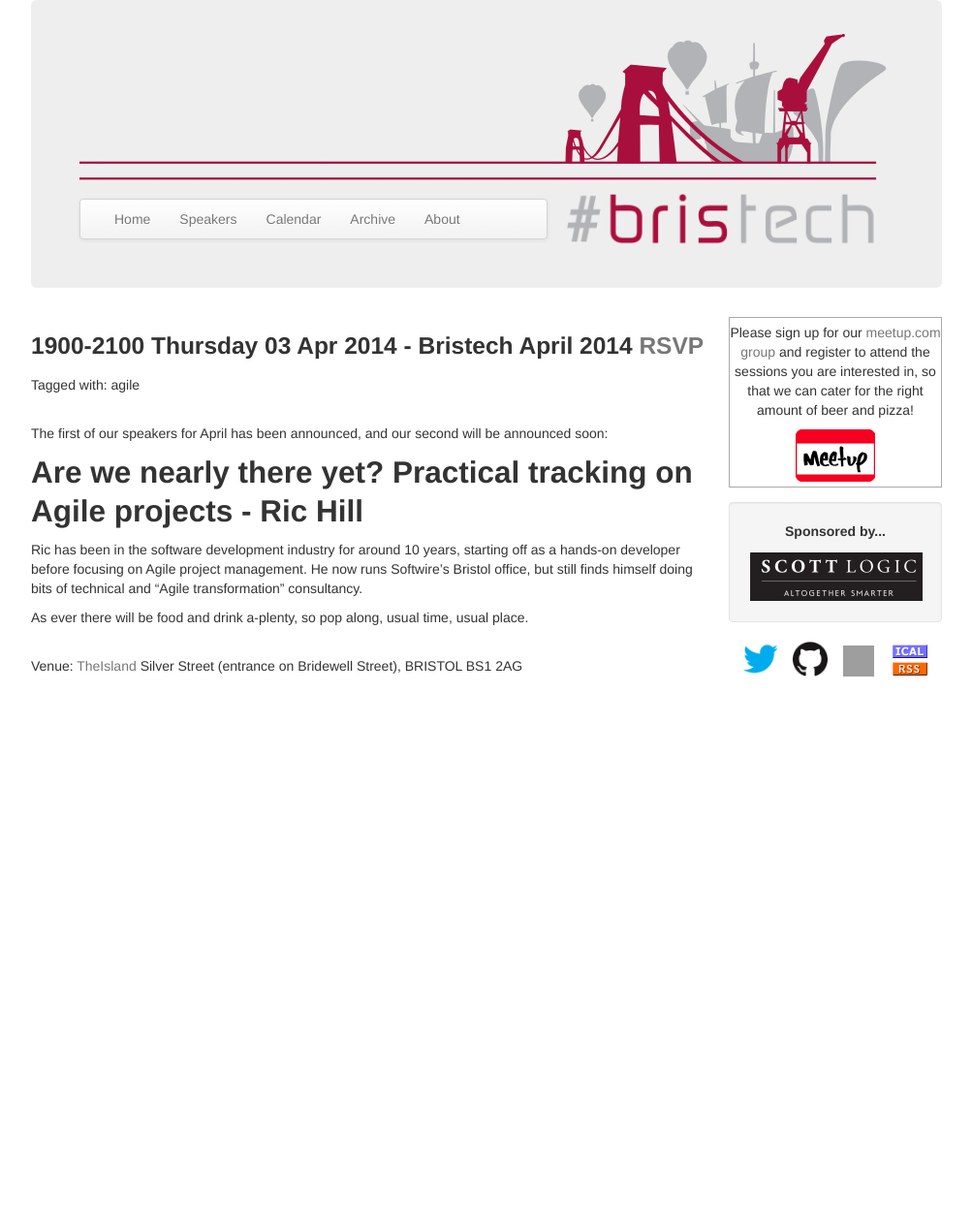
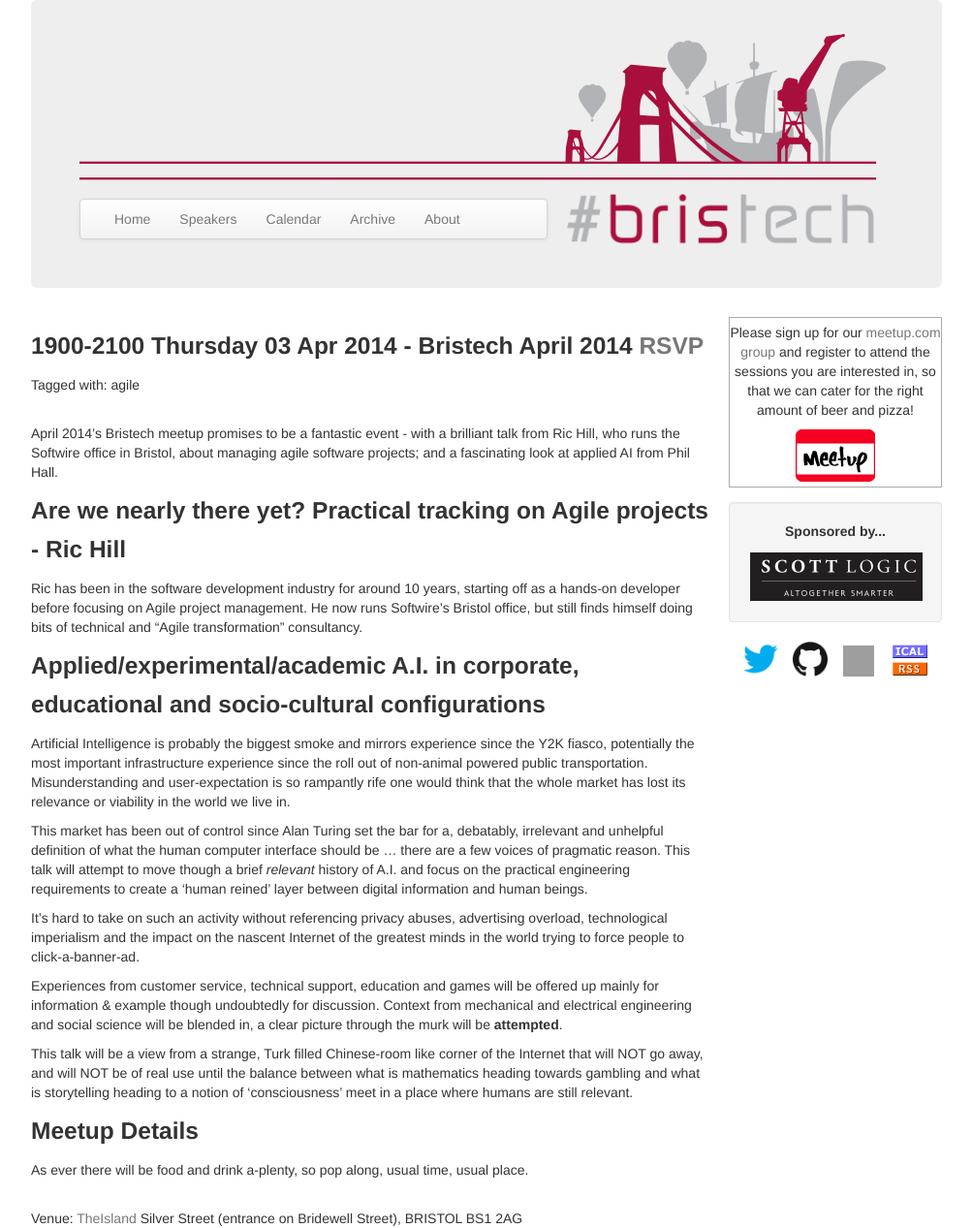
Before and after one commit to bris-tech/bris-tech.github.io, a Jekyll site: the page built from _posts/2014-04-03-april-2014.md, in a window 1280 px wide. Shown: the whole page at 97% size, without its empty margins (138-1141 px from the left). Built offline with Jekyll 4.4.1, drawn with Linux system fonts in a browser that asks for light colours; before the commit the page ends 900 px from its top, so only the background shows below that; grey boxes are pictures that could not be loaded.

Commit message:
Add Phil Hall's talk abstract to April's event
That marks April as completed

```diff
--- a/_posts/2014-04-03-april-2014.md
+++ b/_posts/2014-04-03-april-2014.md
@@ -7,11 +7,27 @@ tags: agile
 meetupid: 169969712
 ---
 
-The first of our speakers for April has been announced, and our second will be announced soon:
+April 2014's Bristech meetup promises to be a fantastic event - with a brilliant talk from Ric Hill, who runs the Softwire office in Bristol, about managing agile software projects; and a fascinating look at applied AI from Phil Hall.
 
-## Are we nearly there yet?  Practical tracking on Agile projects - Ric Hill
+<!-- more -->
+
+### Are we nearly there yet?  Practical tracking on Agile projects - Ric Hill
 
 Ric has been in the software development industry for around 10 years, starting off as a hands-on developer before focusing on Agile project management. He now runs Softwire's Bristol office, but still finds himself doing bits of technical and "Agile transformation" consultancy.
 
+### Applied/experimental/academic A.I. in corporate, educational and socio-cultural configurations
+
+Artificial Intelligence is probably the biggest smoke and mirrors experience since the Y2K fiasco, potentially the most important infrastructure experience since the roll out of non-animal powered public transportation. Misunderstanding and user-expectation is so rampantly rife one would think that the whole market has lost its relevance or viability in the world we live in.
+
+This market has been out of control since Alan Turing set the bar for a, debatably, irrelevant and unhelpful definition of what the human computer interface should be … there are a few voices of pragmatic reason. This talk will attempt to move though a brief _relevant_ history of A.I. and focus on the practical engineering requirements to create a ‘human reined’ layer between digital information and human beings.
+
+It’s hard to take on such an activity without referencing privacy abuses, advertising overload, technological imperialism and the impact on the nascent Internet of the greatest minds in the world trying to force people to click-a-banner-ad.
+
+Experiences from customer service, technical support, education and games will be offered up mainly for information & example though undoubtedly for discussion. Context from mechanical and electrical engineering and social science will be blended in, a clear picture through the murk will be **attempted**.
+
+This talk will be a view from a strange, Turk filled Chinese-room like corner of the Internet that will NOT go away, and will NOT be of real use until the balance between what is mathematics heading towards gambling and what is storytelling heading to a notion of ‘consciousness’ meet in a place where humans are still relevant.
+
+
+### Meetup Details
 
 As ever there will be food and drink a-plenty, so pop along, usual time, usual place.
```
